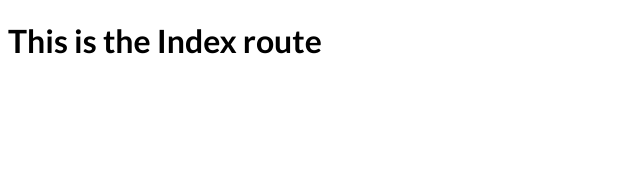
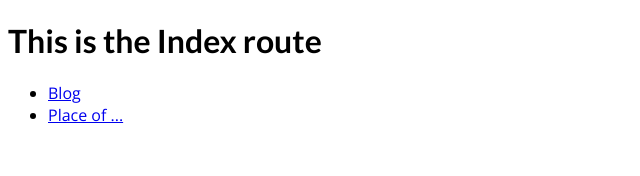
Before and after one commit to Muhammad0320/next-page, a Next.js app: page / in a window 1280 px wide. Shown: the top 176 px of the page, without its empty margins (0-640 px from the left). Built offline with nearby package versions, Linux system fonts and the light colour scheme.

Commit message:
chore: update index code

```diff
--- a/pages/index.jsx
+++ b/pages/index.jsx
@@ -1,7 +1,20 @@
+import Link from "next/link";
+
 function Index() {
   return (
     <div>
       <h1> This is the Index route </h1>
+
+      <ul>
+        <li>
+          {" "}
+          <Link href="/blog">Blog</Link>{" "}
+        </li>
+
+        <li>
+          <Link href="/blogs/shit/dumb"> Place of ... </Link>
+        </li>
+      </ul>
     </div>
   );
 }
```
Also changed, not shown: pages/portfolio/index.jsx (line endings or trailing spaces).
